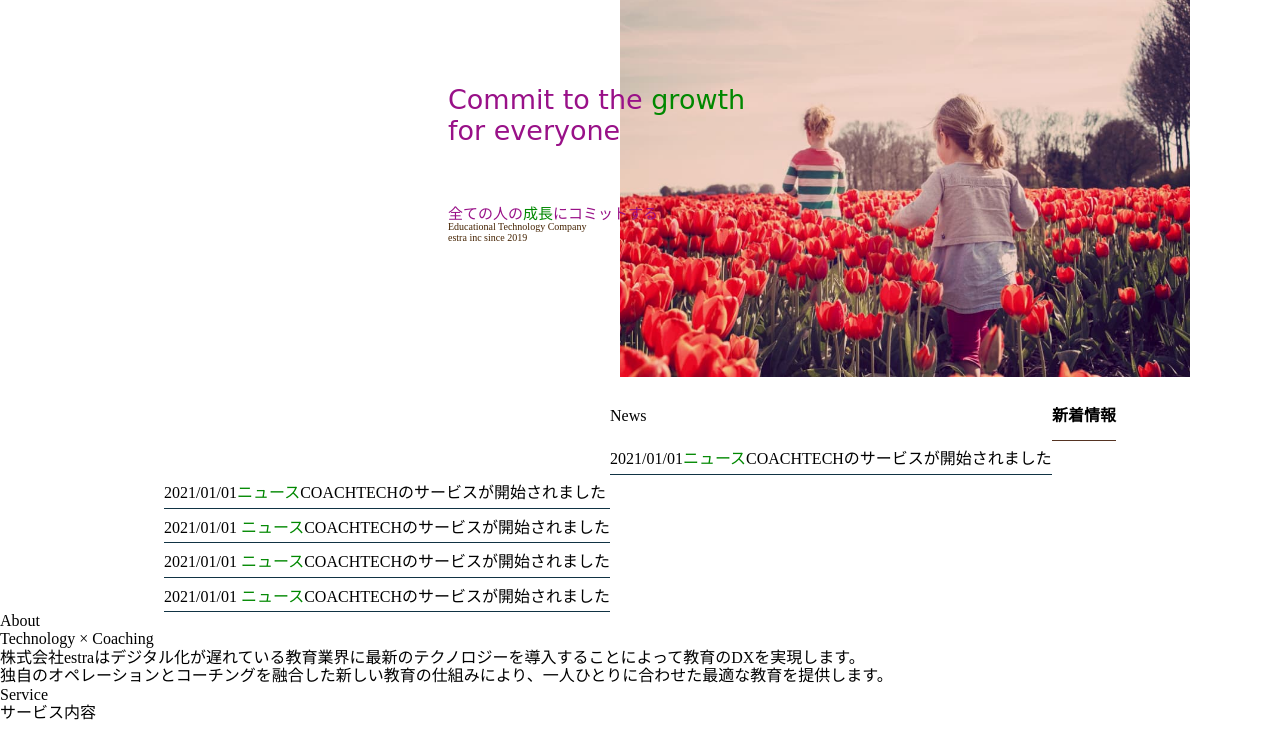
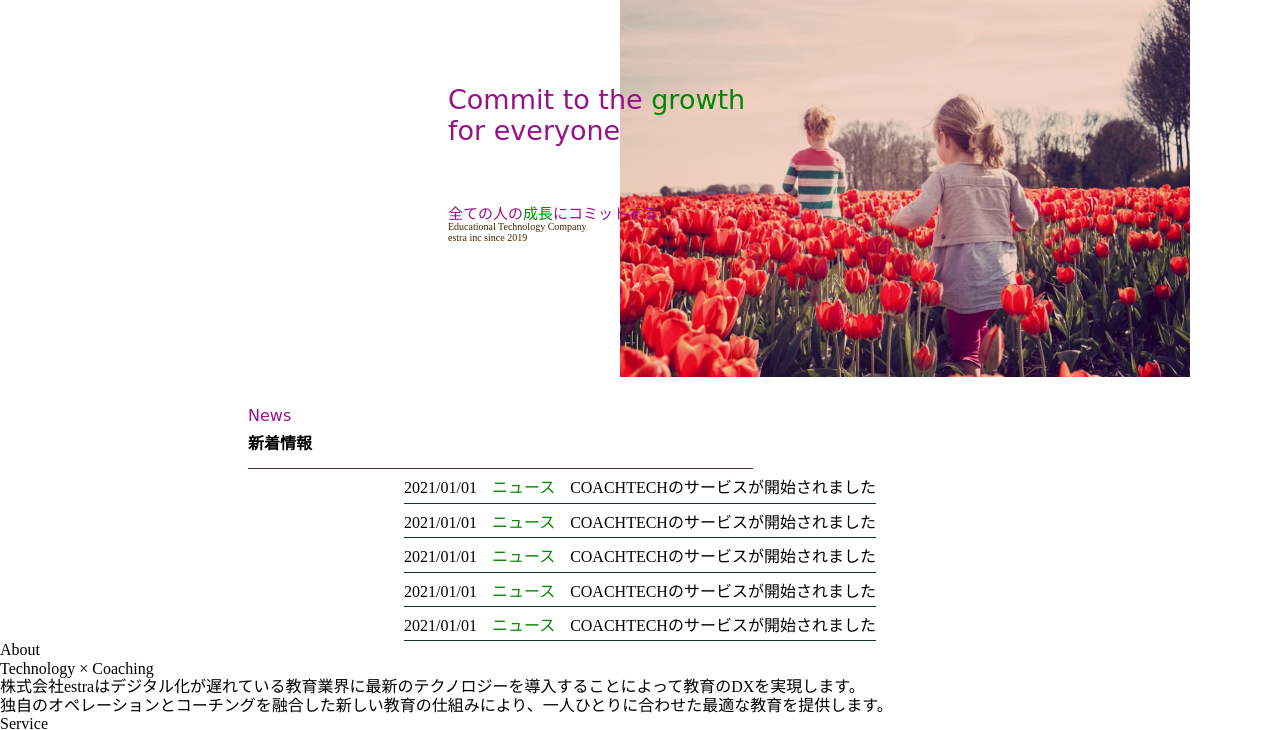
Before and after one commit to nisihara-yudai/seiteki_enshu02, a plain HTML site: page index.html in a window 1280 px wide. Shown: the part 67-797 px from the top of the page. Drawn offline with Linux system fonts and the light colour scheme; a web font is replaced by a local one.

Commit message:
test01 commit

```diff
--- a/css/style.css
+++ b/css/style.css
@@ -72,16 +72,21 @@ img.first_view {
     margin-top: 30px;
 }
 
-th.sub-title {
+li.sub-title {
     font-family: 'Sedgwick Ave', cursive;
     color: #918;
     margin-bottom: 10px;
+    list-style: none;
+    margin-left: 248px;
 }
 
-td.information {
+li.information {
     font-weight: bold;
     border-bottom: 1px solid #532;
     padding-bottom: 15px;
+    list-style: none;
+    margin-left: 248px;
+    width: 505px;
 }
 
 table.info {
@@ -94,3 +99,8 @@ td.date_news {
     padding-bottom: 5px;
     padding-top: 10px;
 }
+
+span.news {
+    margin-left: 15px;
+    margin-right: 15px;
+}
--- a/index.html
+++ b/index.html
@@ -45,14 +45,9 @@
 
   <section>
     <div class="informations">
+      <li class="sub-title">News</li>
+      <li class="information">新着情報</li>
       <table class="info">
-        <tr>
-          <td rowspan="2">
-
-          </td>
-          <td class="sub-title">News</td>
-          <td class="information">新着情報</td>
-        </tr>
         <tr>
           <td class="date_news">2021/01/01<span class="news">ニュース</span>COACHTECHのサービスが開始されました</td>
         </tr>
@@ -60,18 +55,15 @@
           <td class="date_news">2021/01/01<span class="news">ニュース</span>COACHTECHのサービスが開始されました</td>
         </tr>
         <tr>
-          <td class="date_news">2021/01/01
-            <span class="news">ニュース</span>COACHTECHのサービスが開始されました
+          <td class="date_news">2021/01/01<span class="news">ニュース</span>COACHTECHのサービスが開始されました
           </td>
         </tr>
         <tr>
-          <td class="date_news">2021/01/01
-            <span class="news">ニュース</span>COACHTECHのサービスが開始されました
+          <td class="date_news">2021/01/01<span class="news">ニュース</span>COACHTECHのサービスが開始されました
           </td>
         </tr>
         <tr>
-          <td class="date_news">2021/01/01
-            <span class="news">ニュース</span>COACHTECHのサービスが開始されました
+          <td class="date_news">2021/01/01<span class="news">ニュース</span>COACHTECHのサービスが開始されました
           </td>
         </tr>
       </table>
```
